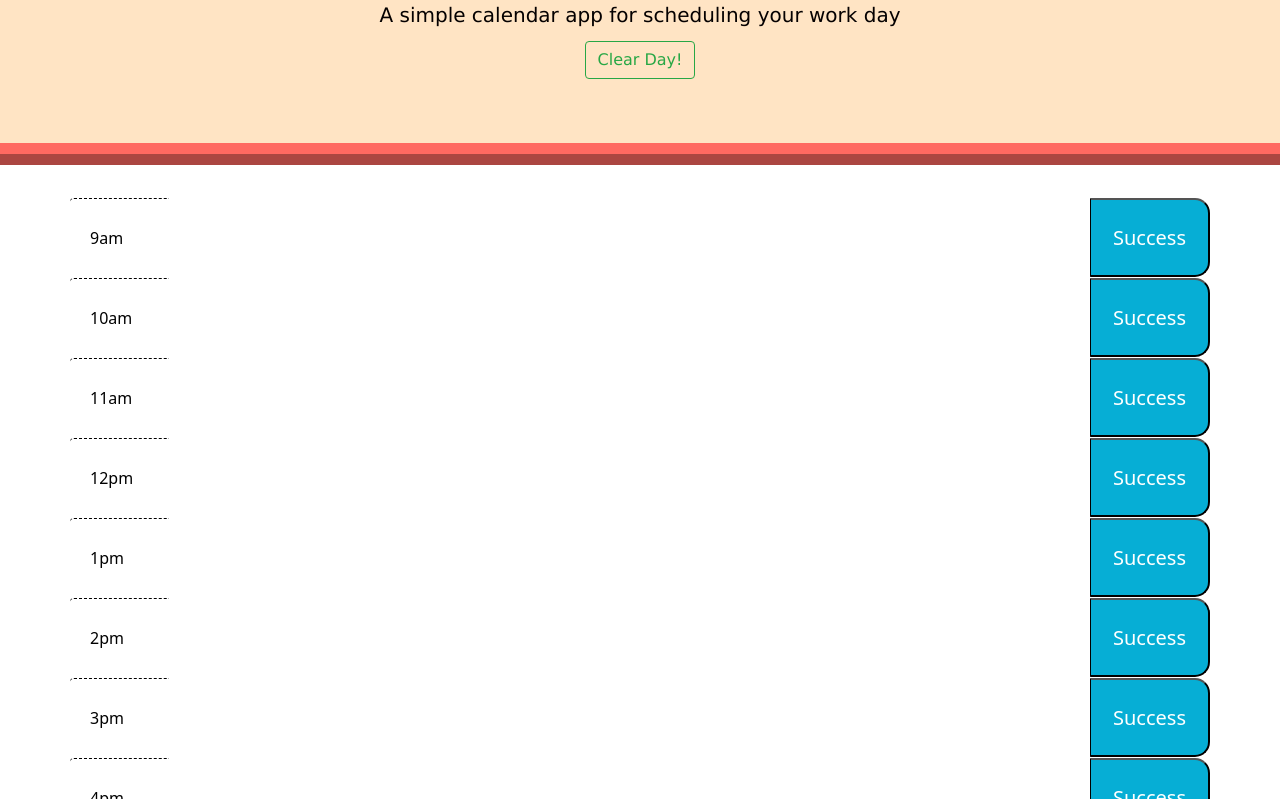
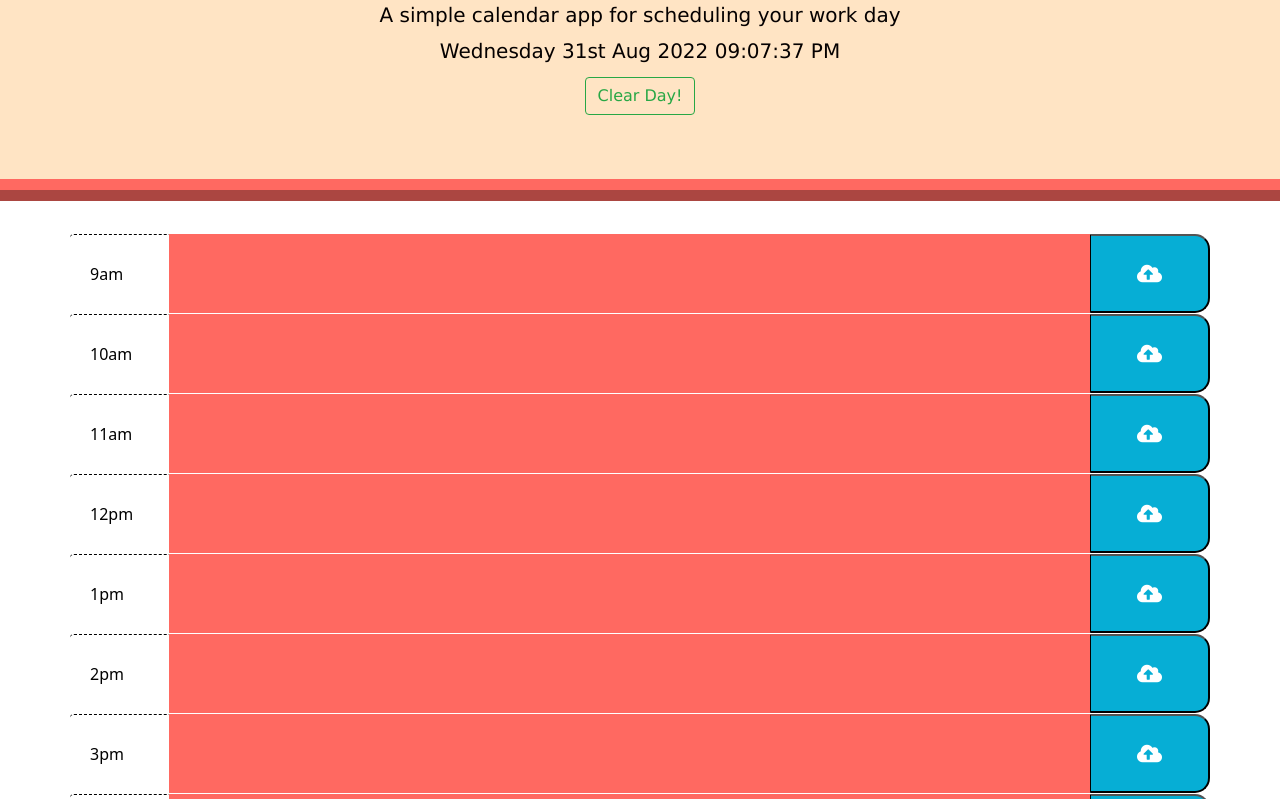
Before and after one commit to HabibJah1/workday-scheduler, a plain HTML site: page index.html in a window 1280 px wide. Shown: the part 153-952 px from the top of the page. Drawn offline with nearby package versions, Linux system fonts and the light colour scheme.

Commit message:
fixed issue with button styling

```diff
--- a/assets/js/script.js
+++ b/assets/js/script.js
@@ -0,0 +1,106 @@
+// Moment.js
+var currentDate = moment().format('dddd') + " " + moment().format("Do MMM YYYY");
+var currentHour = moment().format('h:mm:ss a');
+// Text hour var
+var nineAm = $("#9am");
+var tenAm = $("#10am");
+var elevenAm = $("#11am");
+var twelvePm = $("#12pm");
+var onePm = $("#13pm");
+var twoPm = $("#14pm");
+var threePm = $("#15pm");
+var fourPm = $("#16pm");
+var fivePm = $("#17pm");
+var sixPm = $("#18pm");
+var sevenPm = $("#19pm");
+
+var hour = moment().hours();
+var userInput;
+var hourSpan;
+// var hourString = $(".hour").text().split(" ");
+
+// Date and Hour
+
+var interval = setInterval(function() {
+  var momentNow = moment();
+  $('#currentDay').html(momentNow.format('YYYY MMMM DD') + ' '
+                      + momentNow.format('dddd')
+                       .substring(0,3).toUpperCase());
+  $('#currentDay').html(currentDate + " " + momentNow.format('hh:mm:ss A'));
+}, 100);
+
+function initPage() {
+
+  console.log("Current Hour " + hour);
+  var init9 = JSON.parse(localStorage.getItem("09:00 am"));
+  nineAm.val(init9);
+
+  var init10 = JSON.parse(localStorage.getItem("10:00 am"))
+  tenAm.val(init10);
+
+  var init11 = JSON.parse(localStorage.getItem("11:00 am"))
+  elevenAm.val(init11);
+
+  var init12 = JSON.parse(localStorage.getItem("12:00 pm"))
+  twelvePm.val(init12);
+
+  var init1 = JSON.parse(localStorage.getItem("01:00 pm"))
+  onePm.val(init1);
+
+  var init2 = JSON.parse(localStorage.getItem("02:00 pm"))
+  twoPm.val(init2);
+
+  var init3 = JSON.parse(localStorage.getItem("03:00 pm"))
+  threePm.val(init3);
+
+  var init4 = JSON.parse(localStorage.getItem("04:00 pm"))
+  fourPm.val(init4);
+
+  var init5 = JSON.parse(localStorage.getItem("05:00 pm"))
+  fivePm.val(init5);
+
+  var init6 = JSON.parse(localStorage.getItem("06:00 pm"))
+  sixPm.val(init6);
+
+  var init7 = JSON.parse(localStorage.getItem("07:00 pm"))
+  sevenPm.val(init7);
+}
+
+function background () {
+
+  $(".form-control").each(function () {
+      var timeTest = parseInt($(this).attr("id"));
+      hour = parseInt(hour);
+      console.log(timeTest);
+      console.log(hour);
+//      console.log(this);
+      if (hour > timeTest) {
+          $(this).addClass("past");
+      } else if (hour < timeTest) {
+          $(this).addClass("future");
+      } else {
+          $(this).addClass("present");
+      }
+  });
+}
+
+$(document).ready(function(){
+  initPage()
+  background()
+
+  // Buttons (save to Local Storage)
+  $(".saveBtn").on("click", function(){
+    userInput = $(this).siblings(".form-control").val().trim();
+    console.log(userInput);
+    hourSpan = $(this).siblings(".input-group-prepend").text().trim();
+    console.log(hourSpan);
+    localStorage.setItem(hourSpan, JSON.stringify(userInput));
+
+  })
+  // Button for clear the day
+  $("#clearDay").on("click", function(){
+    localStorage.clear();
+    initPage()
+  })
+
+});
--- a/index.html
+++ b/index.html
@@ -30,7 +30,7 @@
           <span class="input-group-text hour" id="9am">9am </span>
         </div>
         <textarea class="form-control" aria-label="With textarea" id="text9am"></textarea>
-        <button type="button" class="saveBtn">Success</button>
+        <button type="button" class="saveBtn"><i class="fas fa-cloud-upload-alt"></i></button></button>
       </div>
     </div>
 
@@ -40,7 +40,7 @@
           <span class="input-group-text hour">10am </span>
         </div>
         <textarea class="form-control" aria-label="With textarea" id="text10am"></textarea>
-        <button type="button" class="saveBtn">Success</button>
+        <button type="button" class="saveBtn"><i class="fas fa-cloud-upload-alt"></i></button></button>
       </div>
     </div>
 
@@ -50,7 +50,7 @@
           <span class="input-group-text hour">11am </span>
         </div>
         <textarea class="form-control" aria-label="With textarea" id="text11am"></textarea>
-        <button type="button" class="saveBtn">Success</button>
+        <button type="button" class="saveBtn"><i class="fas fa-cloud-upload-alt"></i></button></button>
       </div>
     </div>
 
@@ -60,7 +60,7 @@
           <span class="input-group-text hour">12pm </span>
         </div>
         <textarea class="form-control" aria-label="With textarea" id="text12pm"></textarea>
-        <button type="button" class="saveBtn">Success</button>
+        <button type="button" class="saveBtn"><i class="fas fa-cloud-upload-alt"></i></button></button>
       </div>
     </div>
 
@@ -70,7 +70,7 @@
           <span class="input-group-text hour">1pm </span>
         </div>
         <textarea class="form-control" aria-label="With textarea" id="text1pm"></textarea>
-        <button type="button" class="saveBtn">Success</button>
+        <button type="button" class="saveBtn"><i class="fas fa-cloud-upload-alt"></i></button></button>
       </div>
     </div>
 
@@ -80,7 +80,7 @@
           <span class="input-group-text hour">2pm </span>
         </div>
         <textarea class="form-control" aria-label="With textarea" id="text2pm"></textarea>
-        <button type="button" class="saveBtn">Success</button>
+        <button type="button" class="saveBtn"><i class="fas fa-cloud-upload-alt"></i></button></button>
       </div>
     </div>
 
@@ -90,7 +90,7 @@
           <span class="input-group-text hour">3pm </span>
         </div>
         <textarea class="form-control" aria-label="With textarea" id="text3pm"></textarea>
-        <button type="button" class="saveBtn">Success</button>
+        <button type="button" class="saveBtn"><i class="fas fa-cloud-upload-alt"></i></button></button>
       </div>
     </div>
 
@@ -100,7 +100,7 @@
           <span class="input-group-text hour">4pm </span>
         </div>
         <textarea class="form-control" aria-label="With textarea" id="text4pm"></textarea>
-        <button type="button" class="saveBtn">Success</button>
+        <button type="button" class="saveBtn"><i class="fas fa-cloud-upload-alt"></i></button></button>
       </div>
     </div>
 
@@ -110,7 +110,7 @@
           <span class="input-group-text hour">5pm </span>
         </div>
         <textarea class="form-control" aria-label="With textarea" id="text5pm"></textarea>
-        <button type="button" class="saveBtn">Success</button>
+        <button type="button" class="saveBtn"><i class="fas fa-cloud-upload-alt"></i></button></button>
       </div>
     </div>
 
@@ -120,7 +120,7 @@
           <span class="input-group-text hour">6pm </span>
         </div>
         <textarea class="form-control" aria-label="With textarea" id="text6pm"></textarea>
-        <button type="button" class="saveBtn">Success</button>
+        <button type="button" class="saveBtn"><i class="fas fa-cloud-upload-alt"></i></button></button>
       </div>
     </div>
 
@@ -130,7 +130,7 @@
           <span class="input-group-text hour">7pm </span>
         </div>
         <textarea class="form-control" aria-label="With textarea" id="text7pm"></textarea>
-        <button type="button" class="saveBtn">Success</button>
+        <button type="button" class="saveBtn"><i class="fas fa-cloud-upload-alt"></i></button></button>
       </div>
     </div>
 
```
